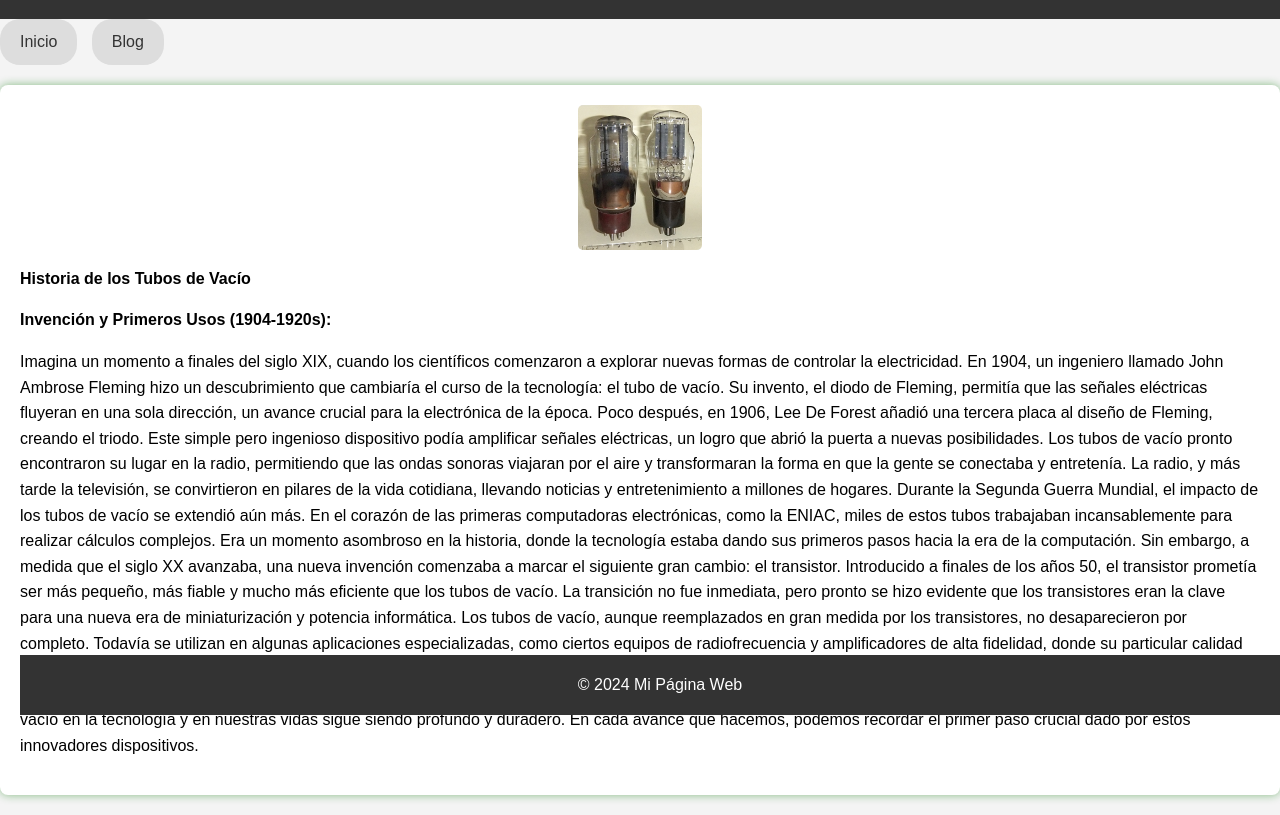
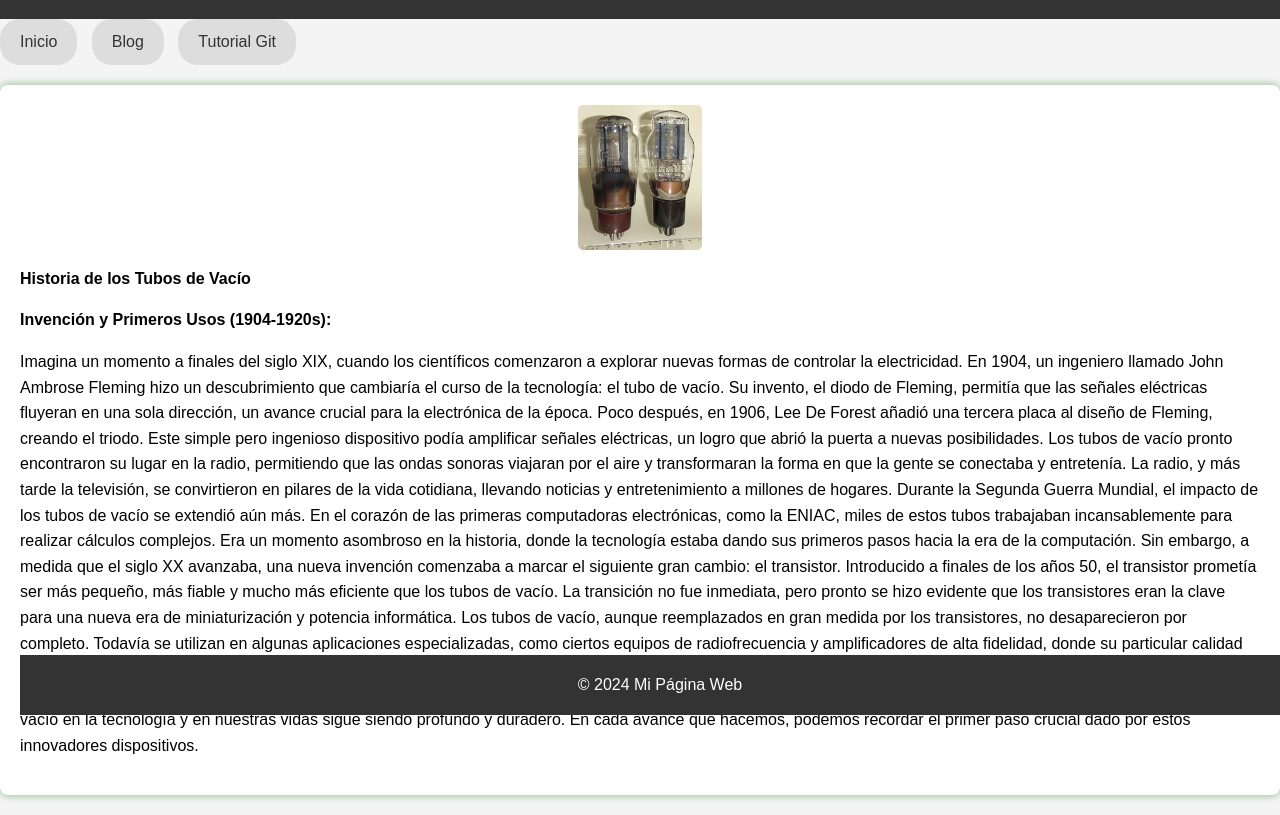
Before and after one commit to Pipegri16/Pagina-Personal, a plain HTML site: page Foro.html in a window 1280 px wide. Shown: the part 85-900 px from the top of the page. Drawn offline with Linux system fonts and the light colour scheme.

Commit message:
Add files via upload
agregar tutorial git con imagen y video

```diff
--- a/Foro.html
+++ b/Foro.html
@@ -103,6 +103,7 @@ footer {
 <nav>
     <a href="index.html">Inicio</a>
     <a href="Foro.html">Blog</a>
+    <a href="TutorialGit.html">Tutorial Git</a>
 
 </nav>
 </div>
```
Also changed, not shown: index.html (+1 -0 lines), Comandos principales.jpg (added), git.jpeg (added).
